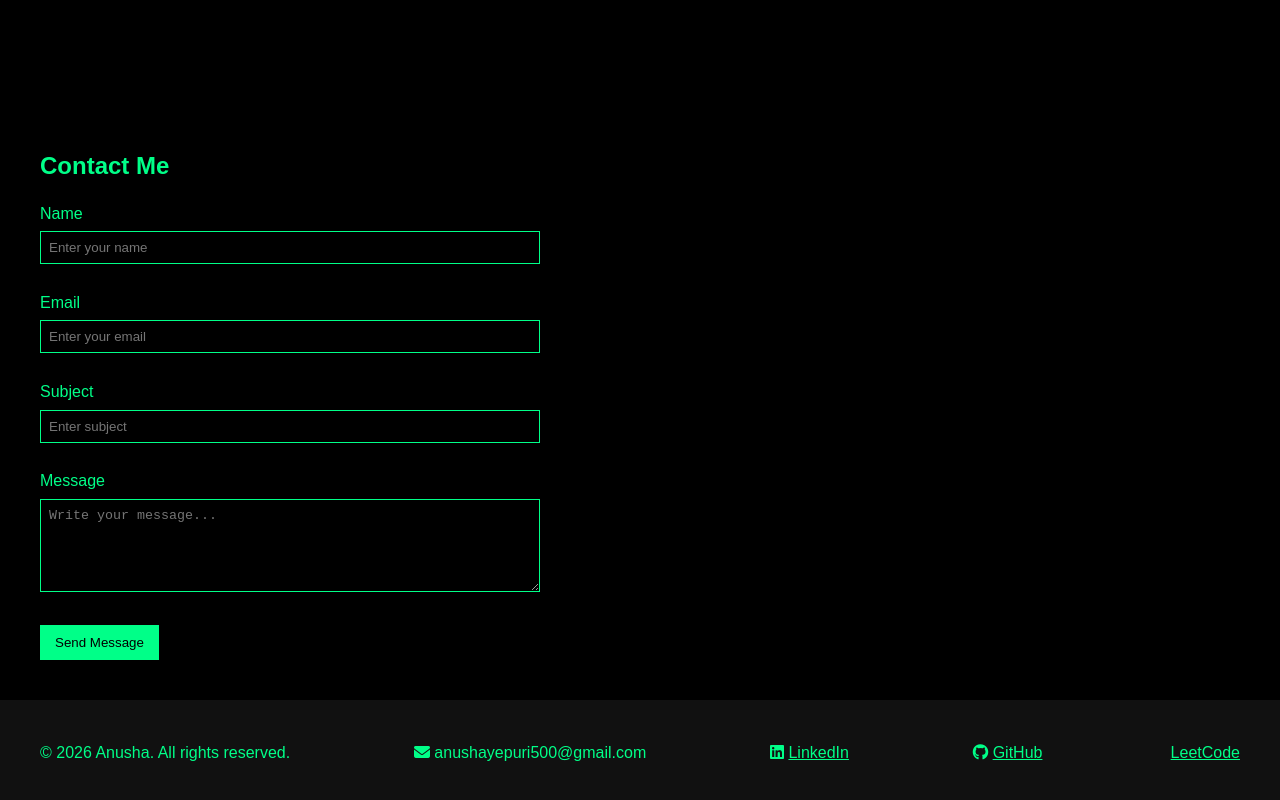
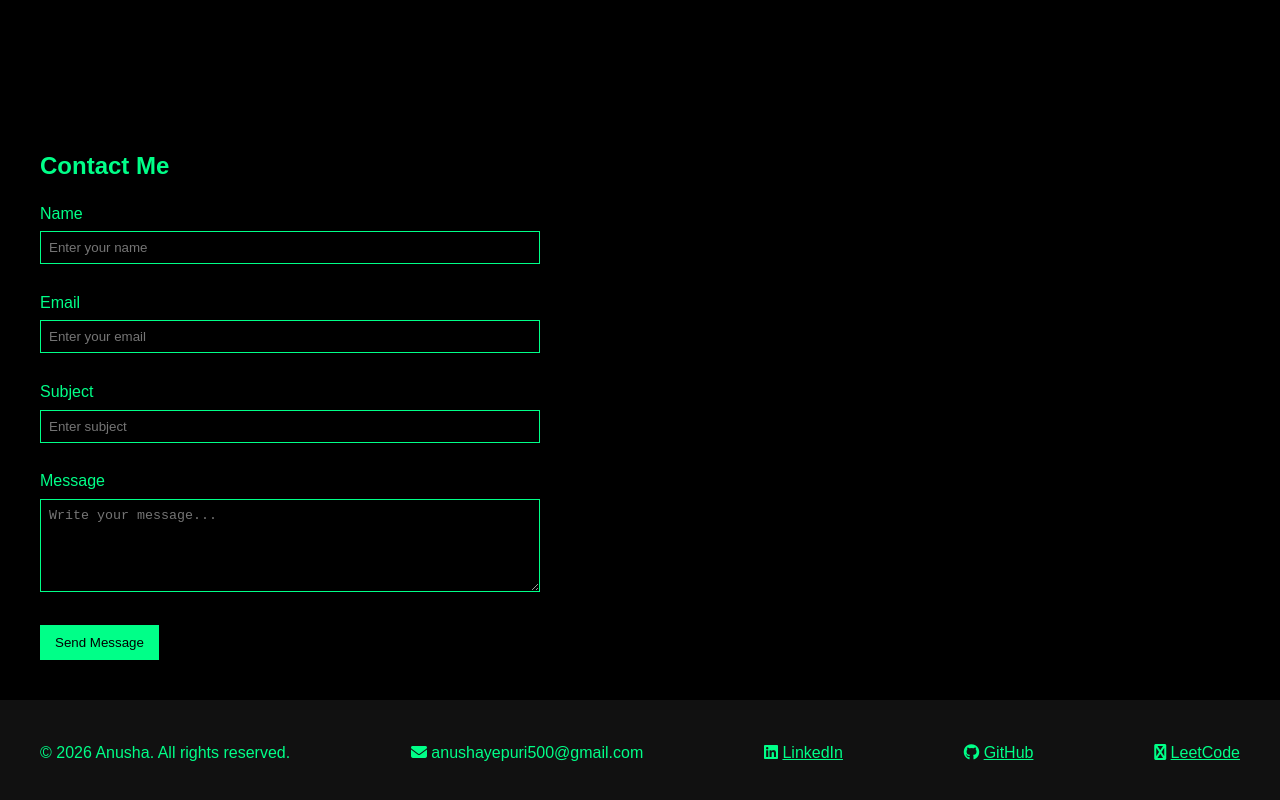
Before and after one commit to AnushaYepuri/anusha-s_portfolio, a plain HTML site: page index.html in a window 1280 px wide. Shown: the part 3388-4188 px from the top of the page. Drawn offline with Linux system fonts and the light colour scheme.

Commit message:
Replace LeetCode icon with Code icon

```diff
--- a/index.html
+++ b/index.html
@@ -318,7 +318,7 @@
             </a>
         </p>
         <p>
-            <i class="fab fa-leetcode"></i>
+            <i class="fab fa-code"></i>
             <a href="https://leetcode.com/u/AnushaYepuri/" target="_blank">
                 LeetCode
             </a>
```
